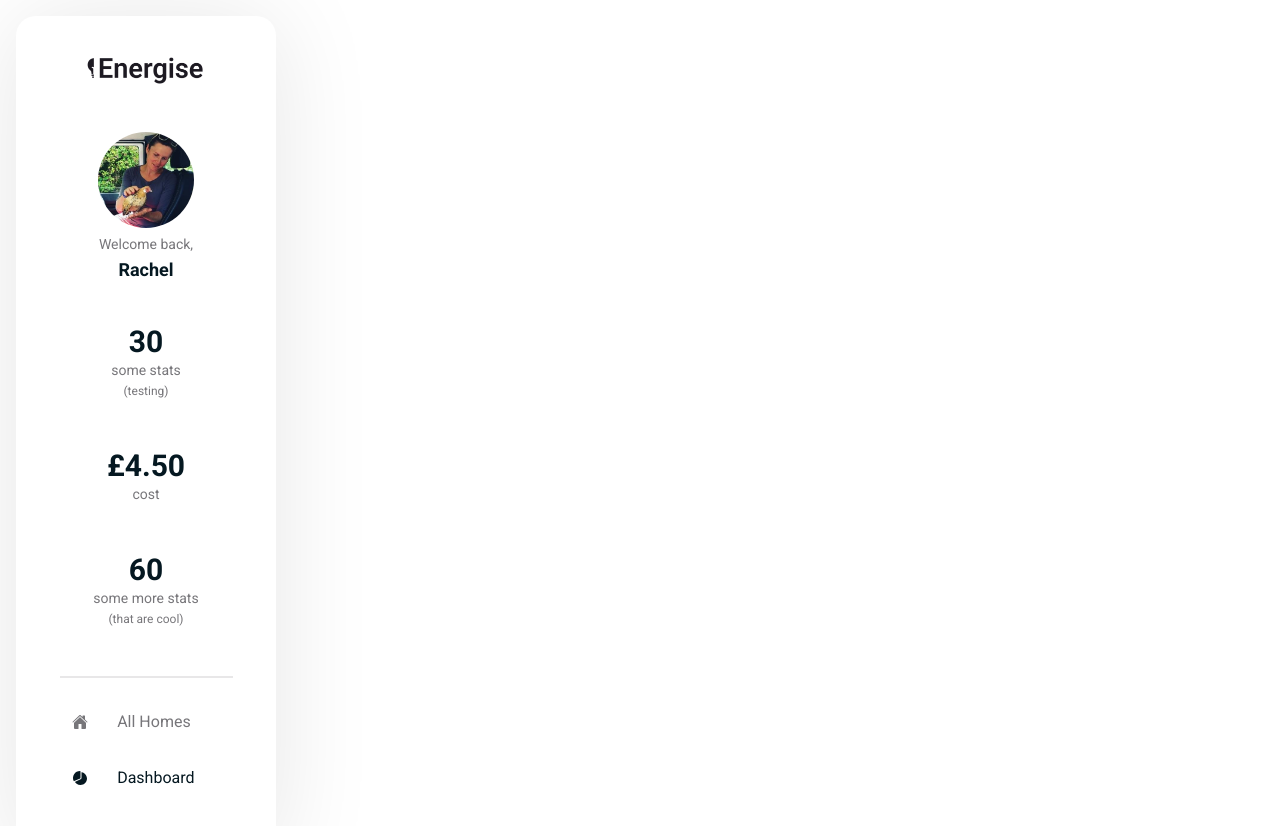
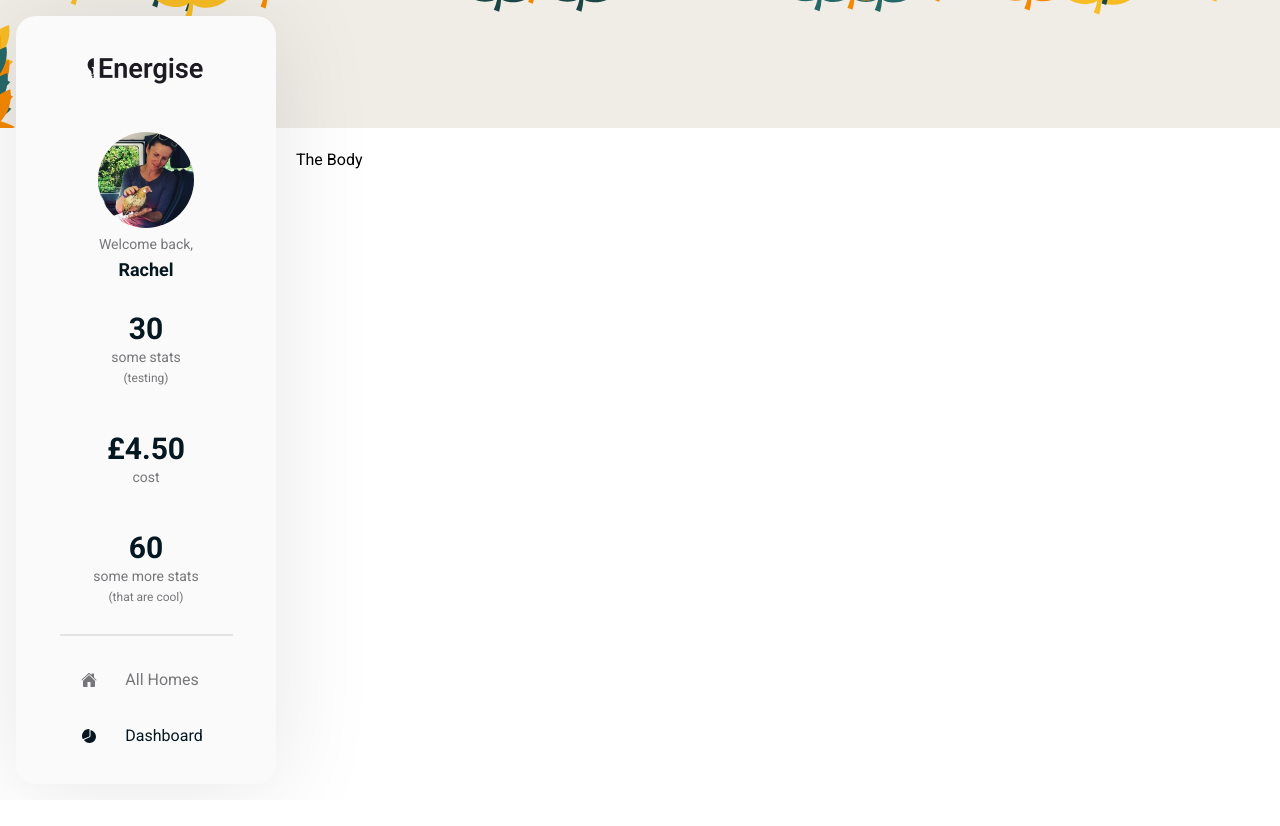
Before and after one commit to WT000/New-Forest-Energy, a Next.js app: page /test in a window 1280 px wide. Shown: the top 826 px of the page. After the commit the page ends 800 px from the top, so only its background shows below. Built offline with nearby package versions, Linux system fonts and the light colour scheme.

Commit message:
Body Complete

```diff
--- /dev/null
+++ b/src/components/Body/Body.tsx
@@ -0,0 +1,62 @@
+import { ReactNode } from "react";
+import DesktopNavbar from "../navbar/DesktopNavbar/DesktopNavbar";
+import MobileHeader from "../navbar/MobileHeader/MobileHeader";
+import MobileNavbar from "../navbar/MobileNavbar/MobileNavbar";
+import NavbarMenu from "../navbar/NavbarMenu/NavbarMenu";
+import NavbarMenuItem from "../navbar/NavbarMenuItem/NavbarMenuItem";
+import Image from 'next/image';
+
+interface BodyProps{
+    menuItems?: ReactNode
+    statItems?: ReactNode
+    children: ReactNode
+}
+
+export default function Body(props: BodyProps){
+    return(
+        <div>
+            <DesktopNavbar
+            text="Welcome back, Rachel"
+            image="/stories/rachel.jpeg"
+            menu={
+                <NavbarMenu>
+                    {props.menuItems}
+                </NavbarMenu>
+                }
+            >
+                {props.statItems}
+            </DesktopNavbar>
+
+            <MobileHeader
+                text="Welcome back, Rachel"
+                image="/stories/rachel.jpeg"
+                currentPage="Homes"
+            />
+
+            <div className="hidden md:block h-32 overflow-clip">
+                <div className="h-56 w-full relative -z-10 bottom-8">
+                    <Image
+                        priority
+                        src="/img/leafBackground.svg"
+                        fill
+                        alt="Leaf Image"
+                        />
+                </div>
+            </div>
+
+            <main className="mt-[70px] md:mt-0 md:ml-[calc(260px+1rem)]">
+                <div className="p-5">
+                    {props.children}
+                </div>
+            </main>
+
+            <MobileNavbar
+                menu={
+                    <NavbarMenu>
+                        {props.menuItems}
+                    </NavbarMenu>
+                }
+            />
+        </div>
+    )
+}
--- a/src/components/Stats/Stats.tsx
+++ b/src/components/Stats/Stats.tsx
@@ -24,7 +24,7 @@ export default function Stats(props: StatsProps) {
     }
 
     return (
-        <div className="mx-auto text-center mt-1 md:mt-10 md:mb-12">
+        <div className="mx-auto text-center mt-1 md:my-4">
             <p className="text-xl font-bold md:text-3xl text-black leading-6">{statLargeText}
                 <span className="text-[10px] md:text-lg"> {statSmallText} </span>
             </p>
--- a/src/components/navbar/DesktopNavbar/DesktopNavbar.tsx
+++ b/src/components/navbar/DesktopNavbar/DesktopNavbar.tsx
@@ -20,7 +20,7 @@ export default function DesktopNavbar(props: DesktopNavbarProps) {
     }
 
     return (
-        <div className="absolute hidden md:grid w-[260px] min-h-[calc(100%-2rem)] m-4 rounded-[20px] shadow-[0_4px_100px_rgba(0,0,0,0.1)] grid-cols-1 py-9">
+        <div className="absolute bg-white-100 hidden md:flex md:flex-col w-[260px] min-h-[calc(100%-2rem)] m-4 rounded-[20px] shadow-[0_4px_100px_rgba(0,0,0,0.1)] p-9 z-10">
             <div>
                 <Image
                     className="m-auto pb-12"
@@ -47,10 +47,10 @@ export default function DesktopNavbar(props: DesktopNavbarProps) {
                     <span className="font-bold text-lg text-black">{name}</span>
                 </div>
             </div>
-            <div>
+            <div className="grow self-center flex flex-col place-content-evenly">
                 {children}
             </div>
-            <div className="m-auto">
+            <div className="justify-self-center align-self-end flex flex-col justify-center">
                 <div className="h-[0px] w-[173px] mx-auto border-b-2 border-[#1D1A221A]"></div>
                 {menu}
             </div>
--- a/src/components/navbar/NavbarMenuItem/NavbarMenuItem.tsx
+++ b/src/components/navbar/NavbarMenuItem/NavbarMenuItem.tsx
@@ -12,7 +12,7 @@ export default function NavbarMenuItem(props: NavbarMenuItemProps) {
     let textFormat = "text-black-500"
     if(activePage) { textFormat = "text-black" }
 
-    const desktop = "md:grid md:grid-cols-3 md:mt-8 md:mb-8 md:w-full md:justify-center"
+    const desktop = "md:grid md:grid-cols-3 md:mt-8 md:w-full md:justify-center md:pl-4"
 
     return (
         <div
--- a/src/pages/test.tsx
+++ b/src/pages/test.tsx
@@ -5,6 +5,7 @@ import DesktopNavbar from "../components/navbar/DesktopNavbar/DesktopNavbar";
 import MobileNavbar from "../components/navbar/MobileNavbar/MobileNavbar";
 import MobileHeader from "../components/navbar/MobileHeader/MobileHeader";
 import {IoHome, IoPieChart, IoFlash, IoCalendar, IoList, IoLogOut, IoAdd} from "react-icons/io5";
+import Body from "../components/Body/Body";
 
 
 export default function test() {
@@ -20,10 +21,21 @@ export default function test() {
                     text="Dashboard"
                     onClick={() => console.log("Dashboard")}
                     activePage={true}
-        />
+        />]
+
+    const statItems = [
+        <NavbarStats stat="30" text="some stats (testing)" />,
+        <NavbarStats stat="£4.50" text="cost"/>,
+        <NavbarStats stat="60" text="some more stats (that are cool)"/>
     ]
     return (
-        <div>
+        <Body menuItems={navItems} statItems={statItems}>
+            <p>The Body</p>
+        </Body>
+
+
+
+        /*<div>
             <DesktopNavbar
             text="Welcome back, Rachel"
             image="/stories/rachel.jpeg"
@@ -53,6 +65,6 @@ export default function test() {
             />
 
 
-    </div>
+    </div>*/
     )
 }
```
Also changed, not shown: public/img/leafBackground.svg (added), 1 other file (tests, documents, lock files or other folders).
